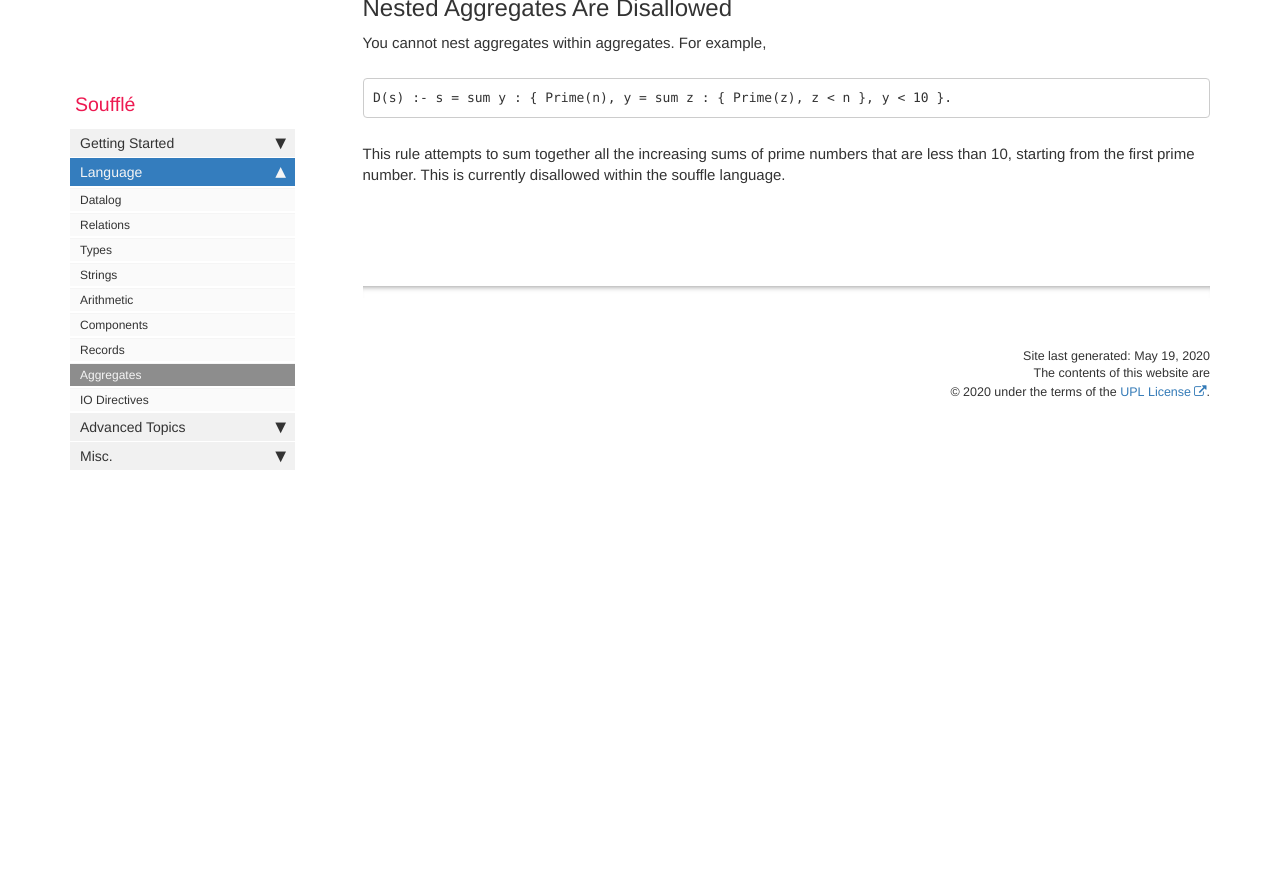
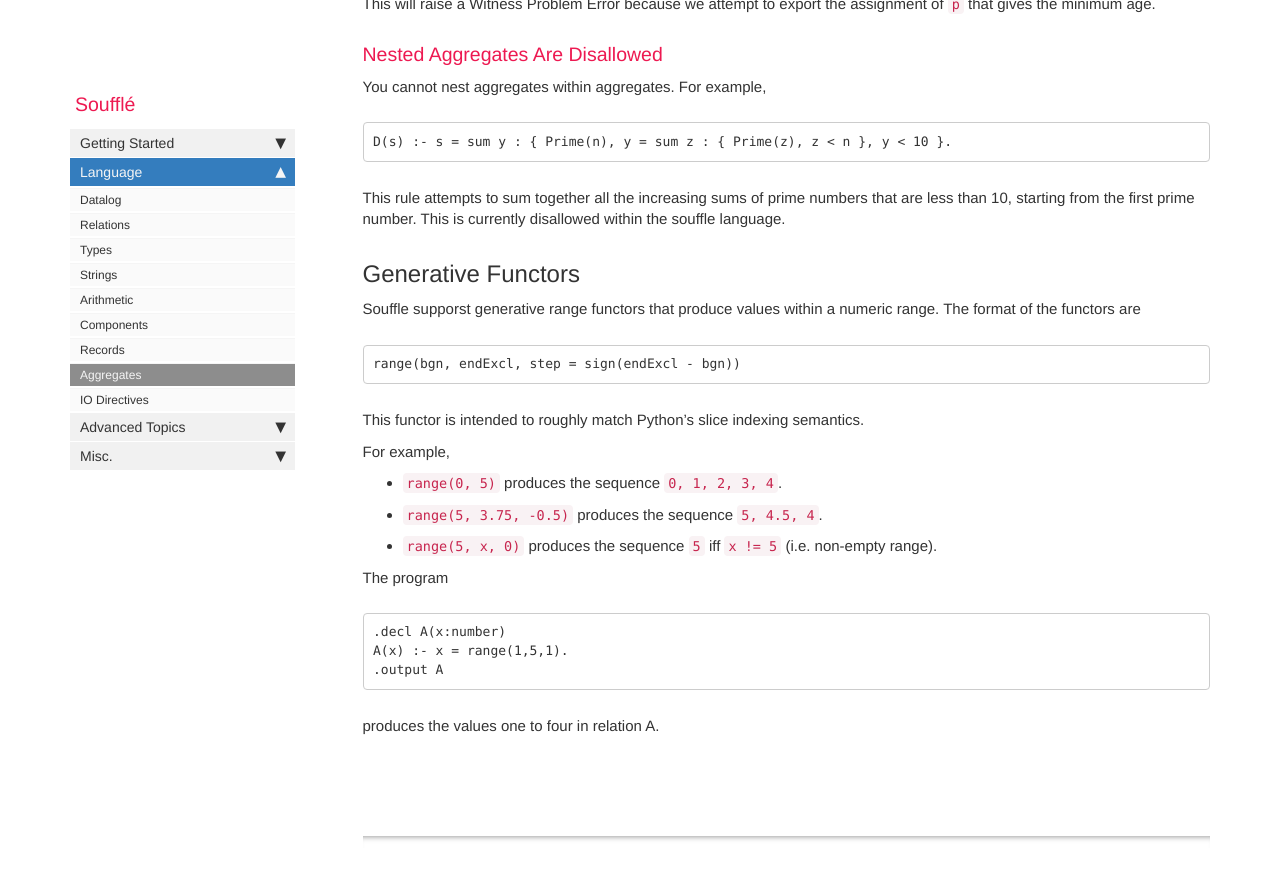
Before and after one commit to souffle-lang/souffle-lang.github.io, a Jekyll site: the page built from pages/docs/aggregates.md, in a window 1280 px wide and 900 px high, scrolled down 2218 px. Shown: the top 879 px of the window. Built offline with Jekyll 4.4.1, drawn with Linux system fonts in a browser that asks for light colours; comment, search, counter and statistics services are not loaded; some of the changed text lies outside the part shown.

Commit message:
Update aggregates.md

````diff
--- a/pages/docs/aggregates.md
+++ b/pages/docs/aggregates.md
@@ -1,10 +1,12 @@
 ---
-title: Aggregates
+title: Aggregates and Generative Functors
 permalink: /aggregates
 sidebar: docs_sidebar
 folder: docs
 toc: false
 ---
+
+## Aggregates
 
 Aggregate functions `min`, `max`, `sum`, and `count` are available in souffle. Here are syntactically correct uses of each of these:
 
@@ -76,7 +78,7 @@ min Z+Y : { a(A,Z), a(B,Y), A!=B }.
 ```
 The given term computes the smallest sum of values assigned to two different elements in `a`.
 
-## The Witness Problem
+### The Witness Problem
 
 You cannot export information from within the body of an aggregate. This means that you cannot ground a variable from within the scope of the aggregate body and expect this grounding to transfer to the outer scope. In this example, `y` is grounded by the inner scope of the aggregate and we attempt to discover its value within the head `a(x, y)`.
 
@@ -98,7 +100,7 @@ youngest(p, n) :- n = min x : family(p, x).
 ```
 This will raise a Witness Problem Error because we attempt to export the assignment of `p` that gives the minimum age.
 
-## Nested Aggregates Are Disallowed
+### Nested Aggregates Are Disallowed
 
 You cannot nest aggregates within aggregates. For example,
 
@@ -107,4 +109,28 @@ D(s) :- s = sum y : { Prime(n), y = sum z : { Prime(z), z < n }, y < 10 }.
 ```
 This rule attempts to sum together all the increasing sums of prime numbers that are less than 10, starting from the first prime number. This is currently disallowed within the souffle language.
 
+## Generative Functors
+
+
+Souffle supporst generative range functors that produce values within a numeric range.
+The format of the functors are
+```
+range(bgn, endExcl, step = sign(endExcl - bgn))
+```
+This functor is intended to roughly match Python's slice indexing semantics.
+
+For example,
+ - `range(0, 5)` produces the sequence `0, 1, 2, 3, 4`.
+ - `range(5, 3.75, -0.5)` produces the sequence `5, 4.5, 4`.
+ - `range(5, x, 0)` produces the sequence `5` iff `x != 5` (i.e. non-empty range).
+
+The program
+```
+.decl A(x:number)
+A(x) :- x = range(1,5,1).
+.output A
+```
+produces the values one to four in relation A.
+
+
 {% include links.html %}
````
